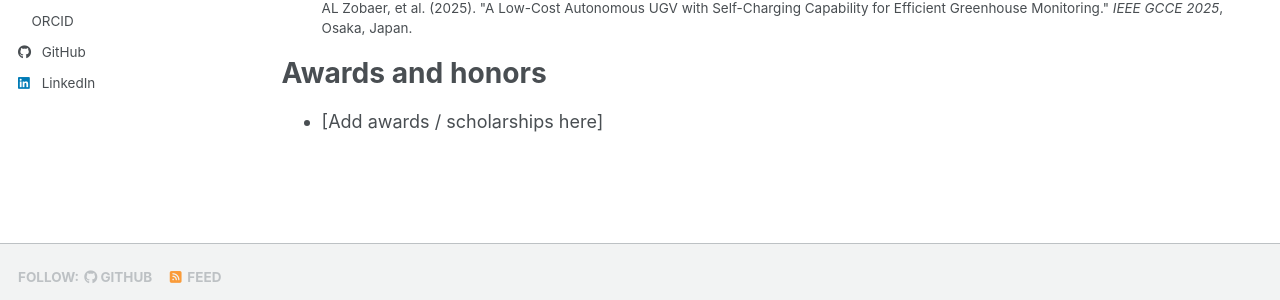
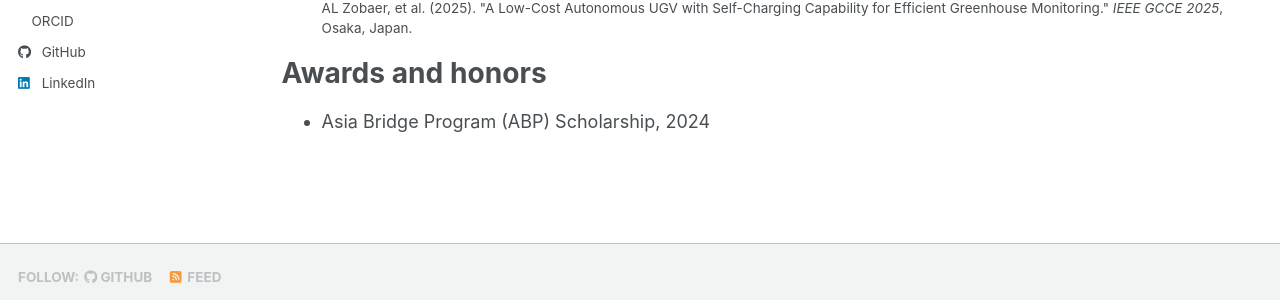
Before and after one commit to alzobaer/alzobaer.github.io, a Jekyll site: the page built from _pages/cv.md, in a window 1280 px wide and 900 px high, scrolled down 627 px. Shown: the part 546-846 px from the top of the window. Built offline with Jekyll 4.4.1, drawn with Linux system fonts in a browser that asks for light colours; a style sheet for code colours, icons or effects is not loaded.

Commit message:
CV: add Asia Bridge Program (ABP) Scholarship 2024

```diff
--- a/_pages/cv.md
+++ b/_pages/cv.md
@@ -43,4 +43,4 @@ Publications
 
 Awards and honors
 ======
-* [Add awards / scholarships here]  <!-- EDIT -->
+* Asia Bridge Program (ABP) Scholarship, 2024
```
